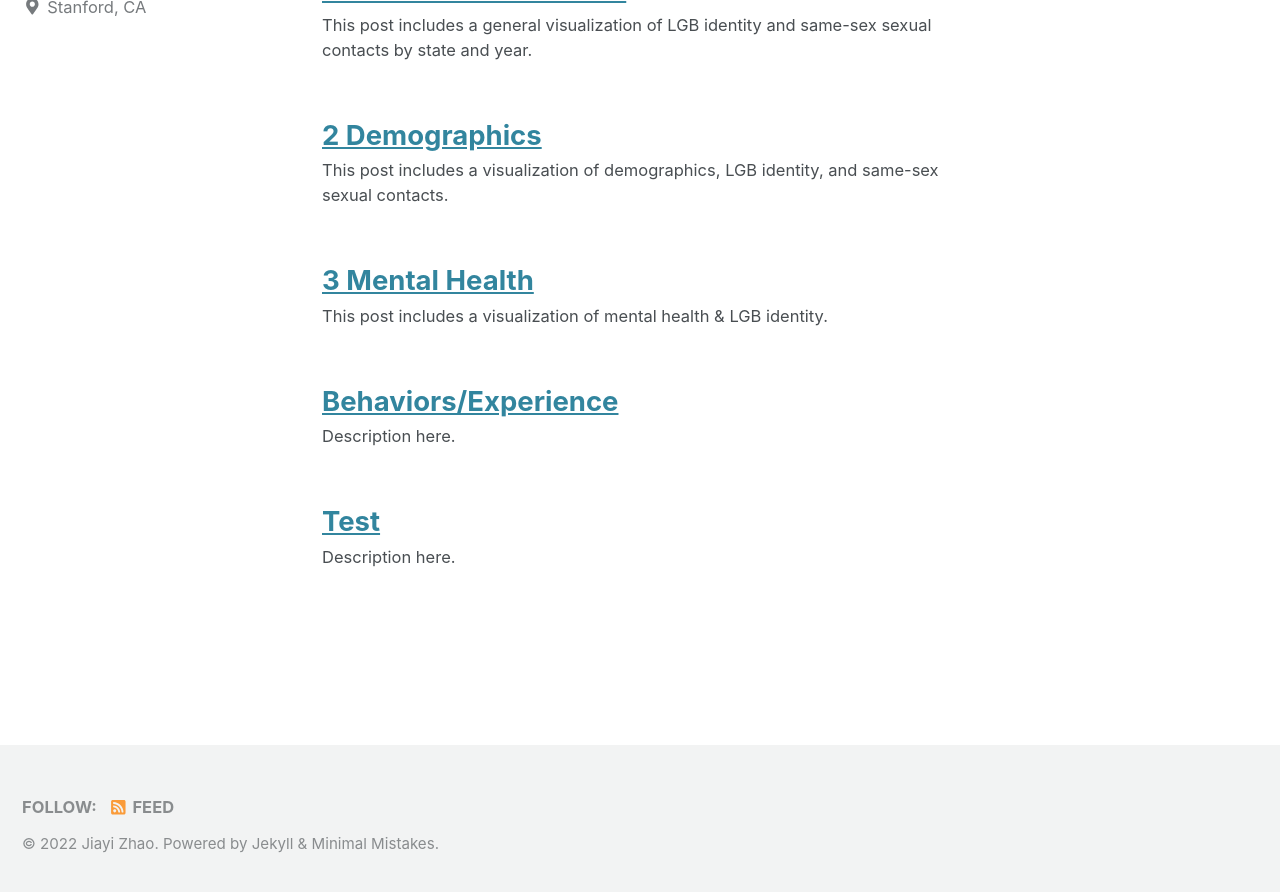
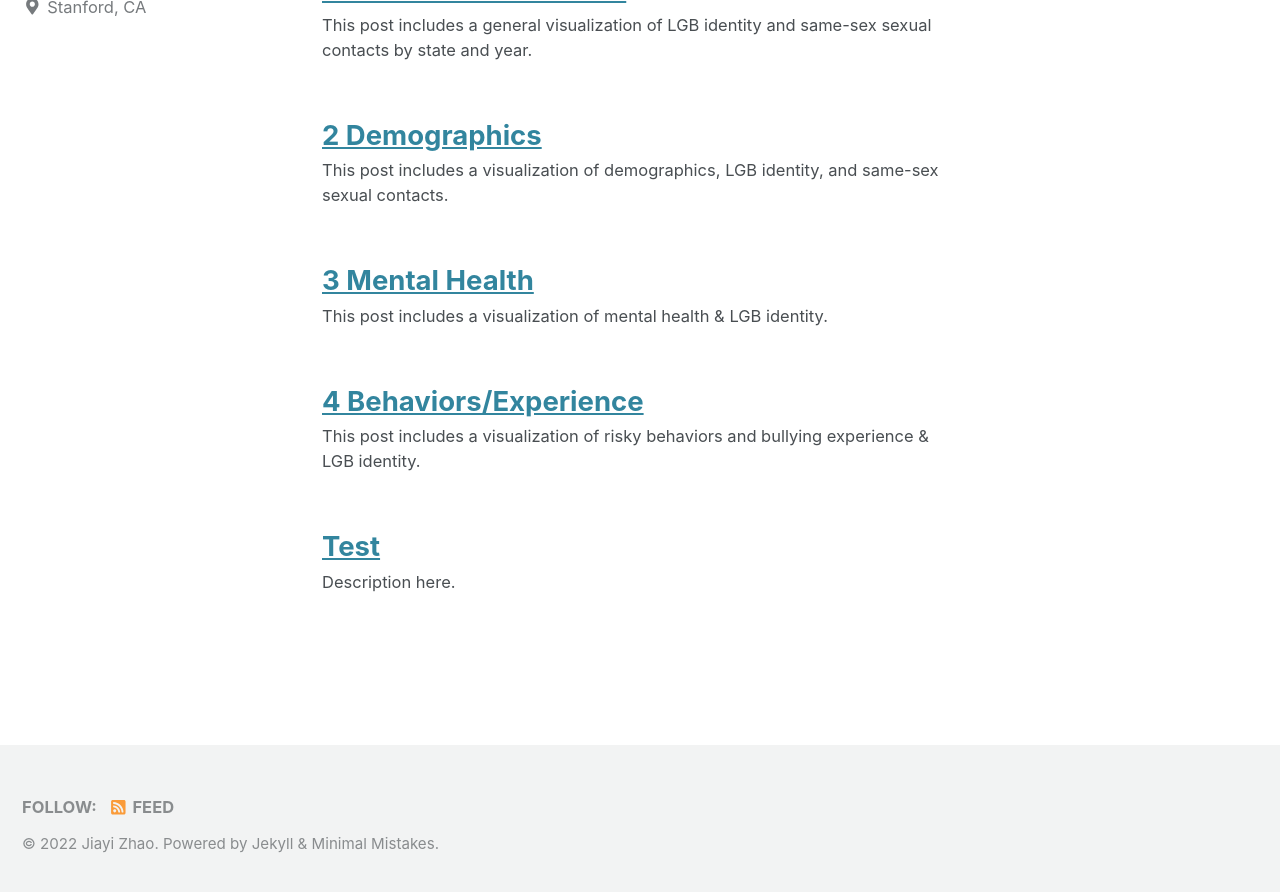
Before and after one commit to maryzhao0111/YRBS_visual, a Jekyll site: the page built from index.html, in a window 1280 px wide and 900 px high, scrolled down 222 px. Shown: the top 892 px of the window. Built offline with Jekyll 4.4.1, drawn with Linux system fonts in a browser that asks for light colours; cached includes are drawn as plain includes; nearby versions of some CDN libraries; a script that is not in the unit is left out; the list of posts is cut into pages by our own code; part of the change alters nothing that is shown.

Commit message:
Update 2022-07-31-a-Beha.md

```diff
--- a/_posts/2022-07-31-a-Beha.md
+++ b/_posts/2022-07-31-a-Beha.md
@@ -1,47 +1,107 @@
 ---
-title: "Behaviors/Experience"
+title: "4 Behaviors/Experience"
 date: 2022-07-31
 published: true
-tags: [dataviz, altair, hvplot, holoviews]
-excerpt: "Description here."
+tags: [dataviz, altair]
+excerpt: "This post includes a visualization of risky behaviors and bullying experience & LGB identity."
 altair-loader:
-  altair-chart-1: "charts/lgb_bars.json"
-  altair-chart-2: "charts/lgb_bars.json"
-hv-loader:
-  hv-chart-1: ["charts/test2_bars.html", "500"] # second argument is the height
+  altair-chart-1: "charts/visual_plots/beha/lgbalco_bars.json"
+  altair-chart-2: "charts/visual_plots/beha/lgbbirth_bars.json"
+  altair-chart-3: "charts/visual_plots/beha/lgbbullygay_bars.json"
+  altair-chart-4: "charts/visual_plots/beha/lgbfma_bars.json"
+  altair-chart-5: "charts/visual_plots/beha/lgbinter_bars.json"
+  altair-chart-6: "charts/visual_plots/beha/lgbma_bars.json"
 toc: true
 toc_sticky: true
 ---
 
-This post is a test.
+This post includes a visualization of risky behaviors and bullying experience & LGB identity.
 
-## Altair graphs
+## Sexual Activity
 
-### JSON
+### Sexual Intercourse
 
-Below is the lgb_bars.html.
+The plot below is derived from the following question:
+
+During the past 3 months, with how many people did you have sexual intercourse?
+- A. I have never had sexual intercourse
+- B. I have had sexual intercourse, but not during the past 3 months
+- C. 1 person
+- D. 2 people
+- E. 3 people
+- F. 4 people
+- G. 5 people
+- H. 6 or more people
+
+<div id="altair-chart-5"></div>
+
+### Birth Control
+
+The plot below is derived from the following question:
+
+The last time you had sexual intercourse, what one method did you or your partner use to prevent pregnancy? (Select only one response.)
+- A. I have never had sexual intercourse
+- B. No method was used to prevent pregnancy
+- C. Birth control pills
+- D. Condoms
+- E. An IUD (such as Mirena or ParaGard) or implant (such as Implanon or Nexplanon)
+- F. A shot (such as Depo-Provera), patch (such as Ortho Evra), or birth control ring (such as NuvaRing)
+- G. Withdrawal or some other method
+- H. Not sure
+
+<div id="altair-chart-2"></div>
+
+## Substance Use
+
+### Alcohol
+
+The plot below is derived from the following question:
+
+During the past 30 days, on how many days did you have at least one drink of alcohol?
+- A. 0 days
+- B. 1 or 2 days
+- C. 3 to 5 days
+- D. 6 to 9 days
+- E. 10 to 19 days
+- F. 20 to 29 days
+- G. All 30 days
 
 <div id="altair-chart-1"></div>
 
-Does json work?
+### Marijuana
 
-### a second json
+The plot below is derived from the following question:
 
-<div id="altair-chart-2"></div>
+During your life, how many times have you used marijuana?
+- A. 0 times
+- B. 1 or 2 times
+- C. 3 to 9 times
+- D. 10 to 19 times
+- E. 20 to 39 times
+- F. 40 to 99 times
+- G. 100 or more times
 
-Does it work??
+<div id="altair-chart-6"></div>
 
+The plot below is derived from the following question:
 
-## HvPlot graph
+How old were you when you tried marijuana for the first time?
+- A. I have never tried marijuana
+- B. 8 years old or younger
+- C. 9 or 10 years old
+- D. 11 or 12 years old
+- E. 13 or 14 years old
+- F. 15 or 16 years old
+- G. 17 years old or older
 
-Lastly, try the hvplot.
+<div id="altair-chart-4"></div>
 
-<div id="hv-chart-1"></div>
+## Bullying Experience
 
+The plot below is derived from the following question:
 
-## Notes
-
-- See the [raw source code](https://raw.githubusercontent.com/MUSA-550-Fall-2020/github-pages-starter/master/_posts/2019-04-13-measles-charts.md) of this post for details on how these charts were embedded.
-- See the [lecture 13A slides](https://github.com/MUSA-550-Fall-2020/week-13/blob/master/lecture-13A.ipynb) for the code that produced these plots.
-
-**Important: When embedding charts, you will likely need to adjust the width/height of the charts before embedding them in the page so they fit nicely when embedded.**
+During the past 12 months, have you ever been the victim of teasing or name calling because someone thought you were gay, lesbian, or bisexual?
+- A. Yes
+- B. No
+-
+<div id="altair-chart-3"></div>
```
